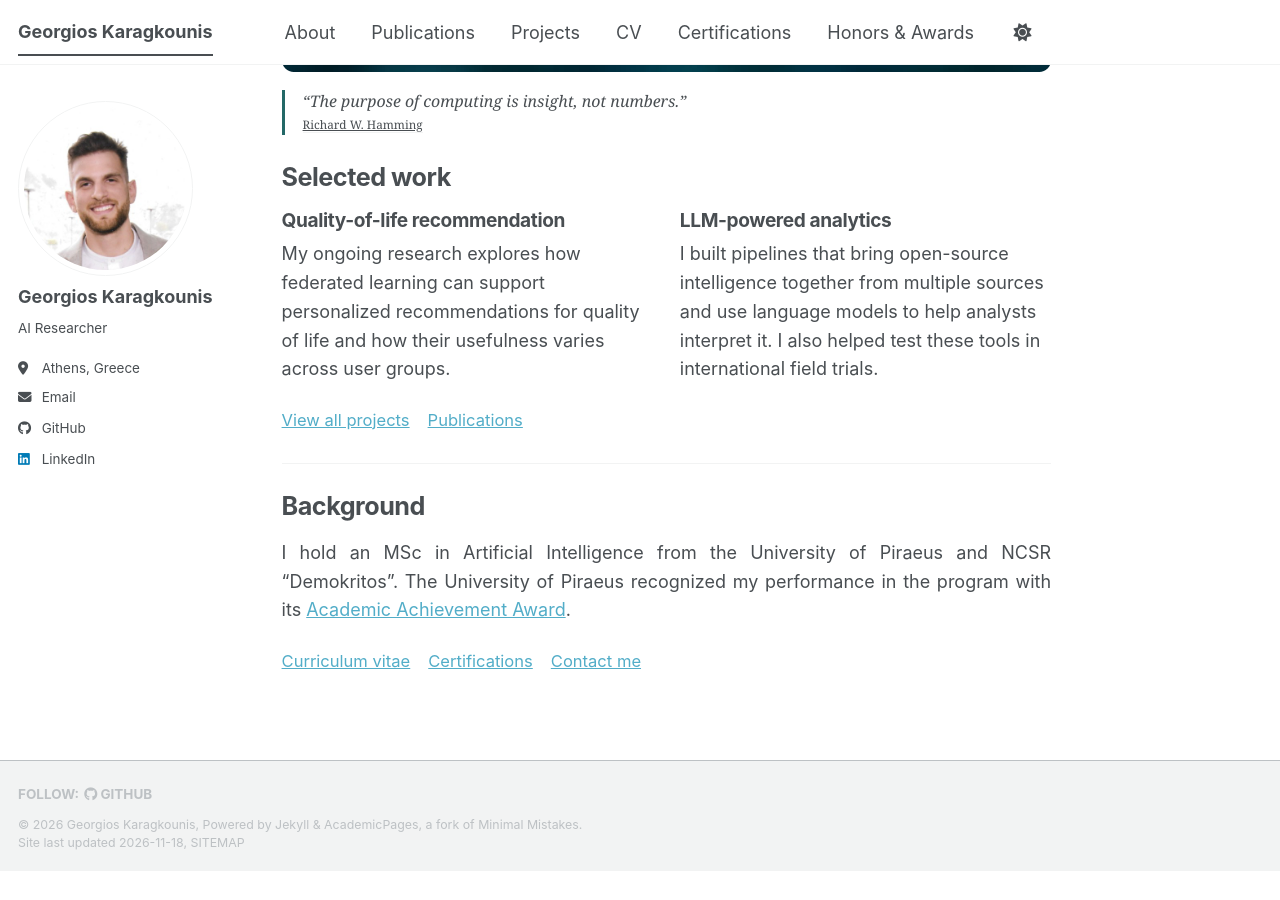
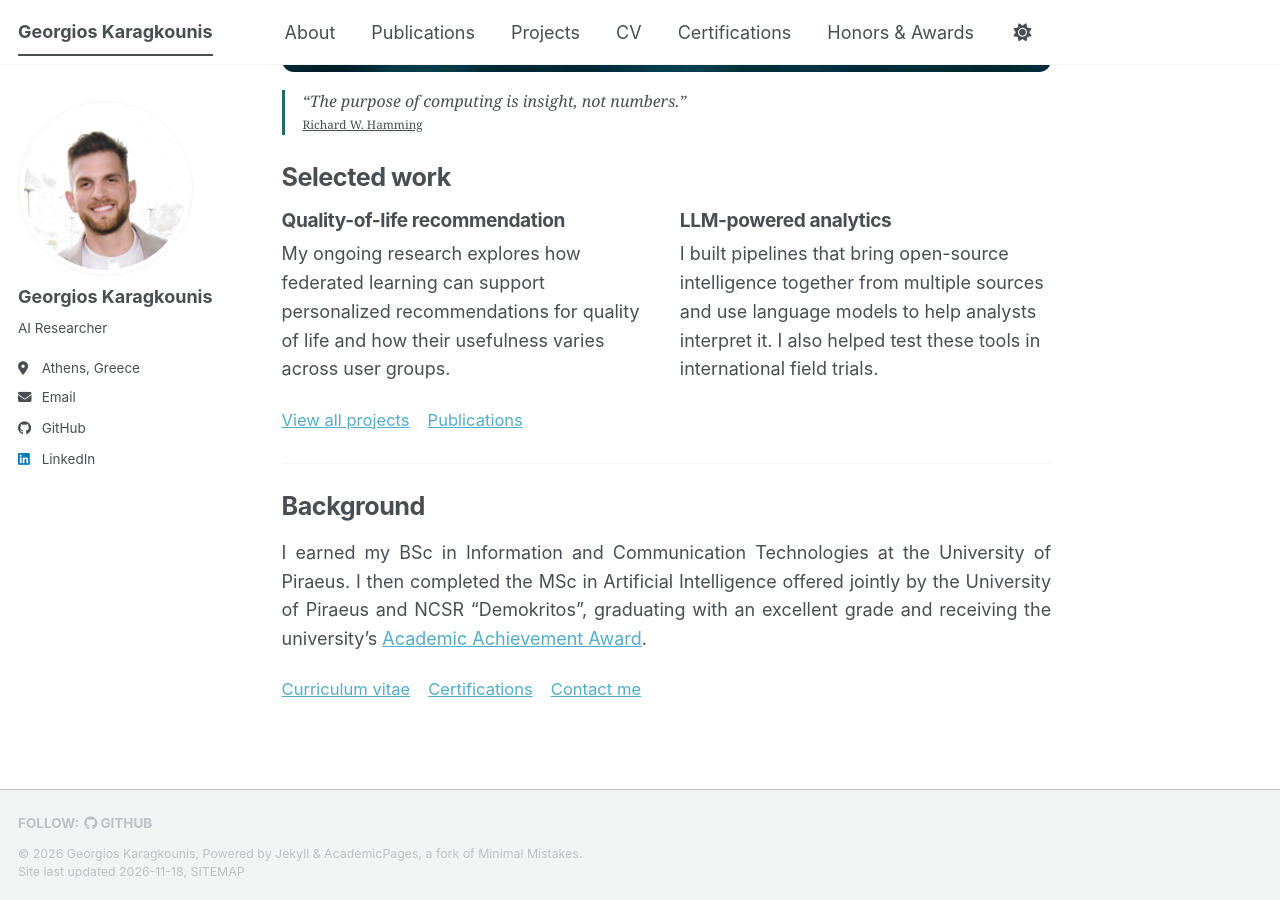
Before and after one commit to georgekaragounis/gkaragounis.github.io, a Jekyll site: the page built from _pages/about.md, in a window 1280 px wide and 900 px high, scrolled down 620 px. Built offline with Jekyll 4.4.1, drawn with Linux system fonts in a browser that asks for light colours; a script bundle is joined from its source files by our own code; a style sheet for code colours, icons or effects is not loaded; before the commit the page ends 1491 px from its top, so only the background shows below that.

Commit message:
Add undergraduate degree and MSc distinction to the background

```diff
--- a/_pages/about.md
+++ b/_pages/about.md
@@ -28,7 +28,7 @@ redirect_from:
 
 <section class="research-background" aria-labelledby="background">
   <h2 id="background">Background</h2>
-  <p>I hold an MSc in Artificial Intelligence from the University of Piraeus and NCSR “Demokritos”. The University of Piraeus recognized my performance in the program with its <a href="{{ '/awards/' | relative_url }}">Academic Achievement Award</a>.</p>
+  <p>I earned my BSc in Information and Communication Technologies at the University of Piraeus. I then completed the MSc in Artificial Intelligence offered jointly by the University of Piraeus and NCSR “Demokritos”, graduating with an excellent grade and receiving the university’s <a href="{{ '/awards/' | relative_url }}">Academic Achievement Award</a>.</p>
   <div class="research-links"><a href="{{ '/cv/' | relative_url }}">Curriculum vitae</a><a href="{{ '/certifications/' | relative_url }}">Certifications</a><a href="mailto:karagounis@unipi.gr">Contact me</a></div>
 </section>
 </div>
```
